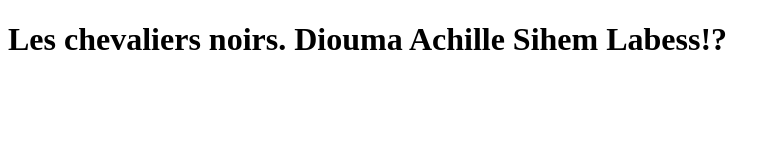
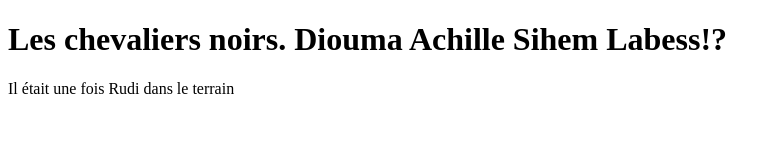
Before and after one commit to AnkoVDE/VDE, a plain HTML site: page index.html in a window 1280 px wide. Shown: the whole page, without its empty margins (0-780 px from the left). Drawn offline with Linux system fonts and the light colour scheme.

Commit message:
feat(new paragraph)

```diff
--- a/index.html
+++ b/index.html
@@ -7,5 +7,8 @@
 </head>
 <body>
     <h1>Les chevaliers noirs. Diouma Achille Sihem Labess!?</h1>
+    <div>
+        Il était une fois Rudi dans le terrain
+    </div>
 </body>
 </html>
```
